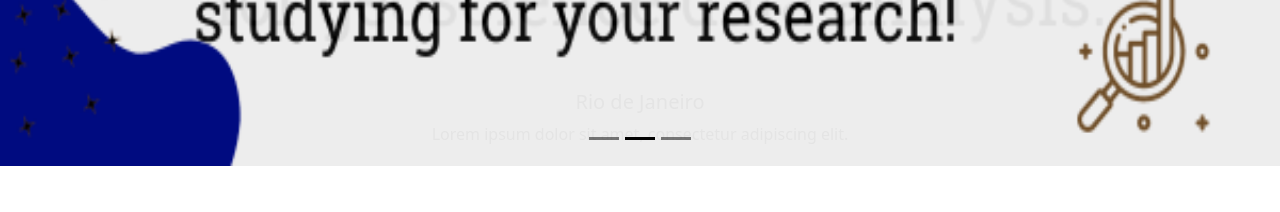
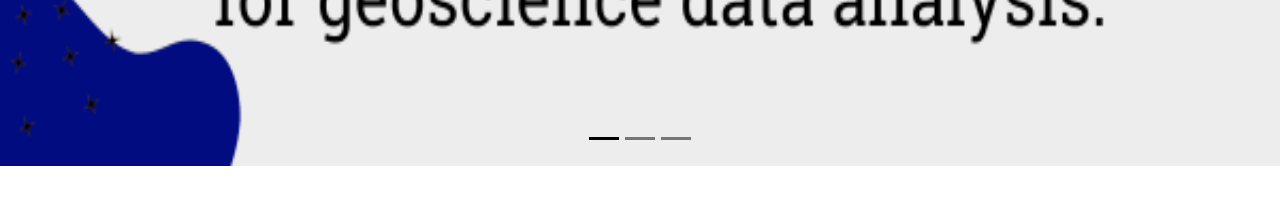
Before and after one commit to camilozv21/HACKATHON-2023, a React (Create React App) app in the folder client/: page / in a window 1280 px wide. Shown: the part 410-622 px from the top of the page. Built offline with nearby package versions, Linux system fonts and the light colour scheme.

Commit message:
Solving merge

```diff
--- a/client/src/components/Carousel.jsx
+++ b/client/src/components/Carousel.jsx
@@ -2,11 +2,10 @@ import Carousel from 'react-bootstrap/Carousel';
 import bg1 from '../assets/bg1.png';
 import bg2 from '../assets/bg2.png';
 import bg3 from '../assets/bg3.png';
-import bg11 from '../assets/bg11.png';
 
 function DarkVariantExample() {
   return (
-    <Carousel data-bs-theme="dark" fade slide={true}>
+    <Carousel data-bs-theme="dark" fade slide={true} interval={1500}>
       <Carousel.Item>
         <img
           className="d-block w-100 caurosel-img"
@@ -14,8 +13,6 @@ function DarkVariantExample() {
           alt="First slide"
         />
         <Carousel.Caption>
-          <h5 className="t-primary">New York</h5>
-          <p className="t-primary">This city had lost 13% of landing area</p>
         </Carousel.Caption>
       </Carousel.Item>
       <Carousel.Item>
@@ -25,8 +22,6 @@ function DarkVariantExample() {
           alt="Second slide"
         />
         <Carousel.Caption>
-          <h5 className="t-primary">Rio de Janeiro</h5>
-          <p className="t-primary">Lorem ipsum dolor sit amet, consectetur adipiscing elit.</p>
         </Carousel.Caption>
       </Carousel.Item>
       <Carousel.Item>
@@ -36,10 +31,6 @@ function DarkVariantExample() {
           alt="Third slide"
         />
         <Carousel.Caption>
-          <h5 className="t-primary">Tokyo</h5>
-          <p className="t-primary">
-            Praesent commodo cursus magna, vel scelerisque nisl consectetur.
-          </p>
         </Carousel.Caption>
       </Carousel.Item>
     </Carousel>
--- a/client/src/pages/Home.jsx
+++ b/client/src/pages/Home.jsx
@@ -1,6 +1,6 @@
 import Carousel from '../components/Carousel';
 import FormModal from '../components/FormModal'
-import ScrollT from './components/ScrollT';
+import ScrollT from '../components/ScrollT';
 
 export const Home = () => {
   return (
```
Also changed, not shown: client/src/components/ScrollT.jsx (+0 -22 lines), 2 other files (tests, documents, lock files or other folders).
